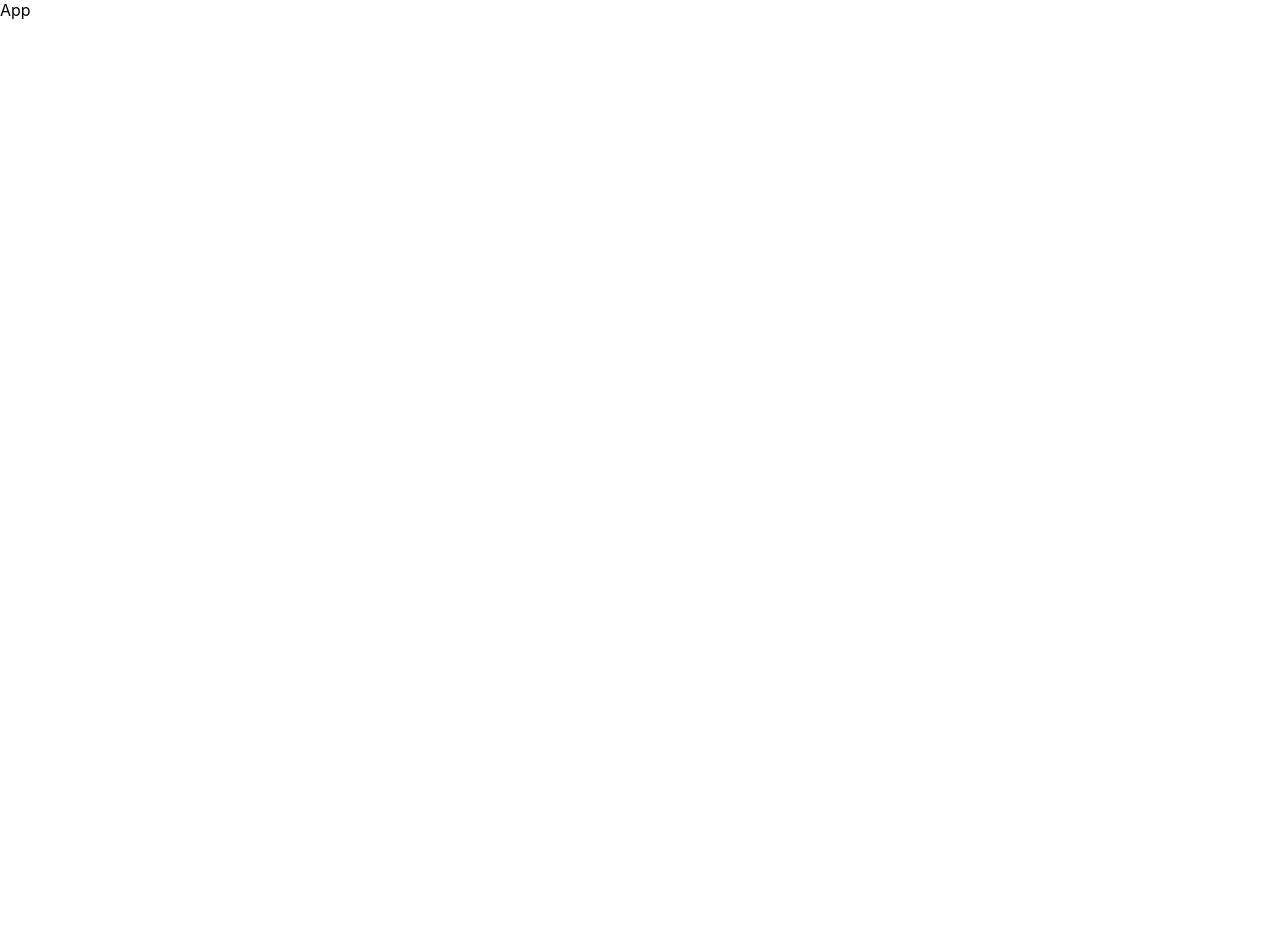
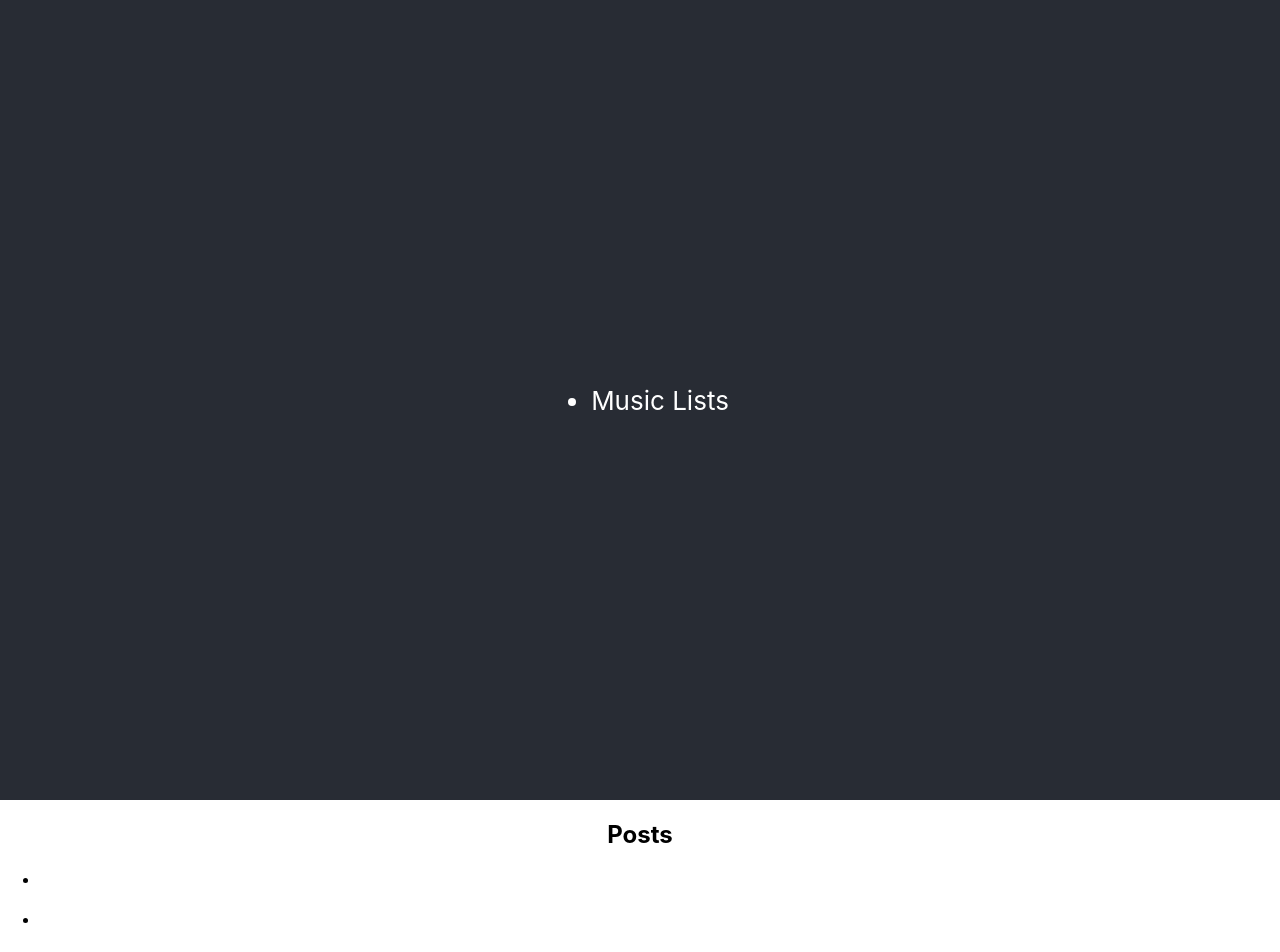
Before and after one commit to mlevine1708/music-frontend, a React (Create React App) app: page / in a window 1280 px wide. Shown: the top 952 px of the page. Before the commit the page ends 800 px from the top, so only its background shows below. Built offline with nearby package versions, Linux system fonts and the light colour scheme.

Commit message:
changed list to post

```diff
--- a/src/App.js
+++ b/src/App.js
@@ -1,15 +1,33 @@
-import React from "react";
+import React, { useState } from "react";
+import Header from "./components/Header";
+import Posts from "./components/Posts";
+import "./App.css";
 
-class App extends React.Component {
-  /* componentDidMount() {
-    fetch("http://localhost:3000/api/v1/users/1", {
-      method: "GET",
-    })
-      .then((response) => response.json())
-      .then((data) => console.log(data));
-  }*/
-  render() {
-    return <div className="App">App</div>;
-  }
-}
+const App = (props) => {
+  const [posts, setPosts] = useState([
+    {
+      id: 1,
+      genre: "Rock",
+      kind: "Albums",
+    },
+    {
+      id: 2,
+      genre: "Pop",
+      kind: "Songs",
+    },
+    {
+      id: 3,
+      genre: "Jazz",
+      kind: "Artists",
+    },
+  ]);
+
+  return (
+    <div className="App">
+      <Header />
+      <Posts posts={posts} />
+    </div>
+  );
+};
+
 export default App;
--- /dev/null
+++ b/src/actions/fetchUsers.js
@@ -0,0 +1,3 @@
+export function fetchUsers() {}
+
+dispatchEvent(actionObject);
--- /dev/null
+++ b/src/components/Header.js
@@ -0,0 +1,11 @@
+import React from "react";
+
+const Header = (props) => (
+  <header className="App-header">
+    <ul className="container">
+      <li>Music Lists</li>
+    </ul>
+  </header>
+);
+
+export default Header;
--- /dev/null
+++ b/src/components/Posts.js
@@ -0,0 +1,17 @@
+import React from "react";
+
+const Posts = ({ posts }) => (
+  <article className="posts container">
+    <h1>Posts</h1>
+    <ul>
+      {posts.length < 1 && <li key="empty">No posts yet!</li>}
+      {posts.map((post) => (
+        <li key={post.id}>
+          <h2>{post.title}</h2>
+        </li>
+      ))}
+    </ul>
+  </article>
+);
+
+export default Posts;
```
